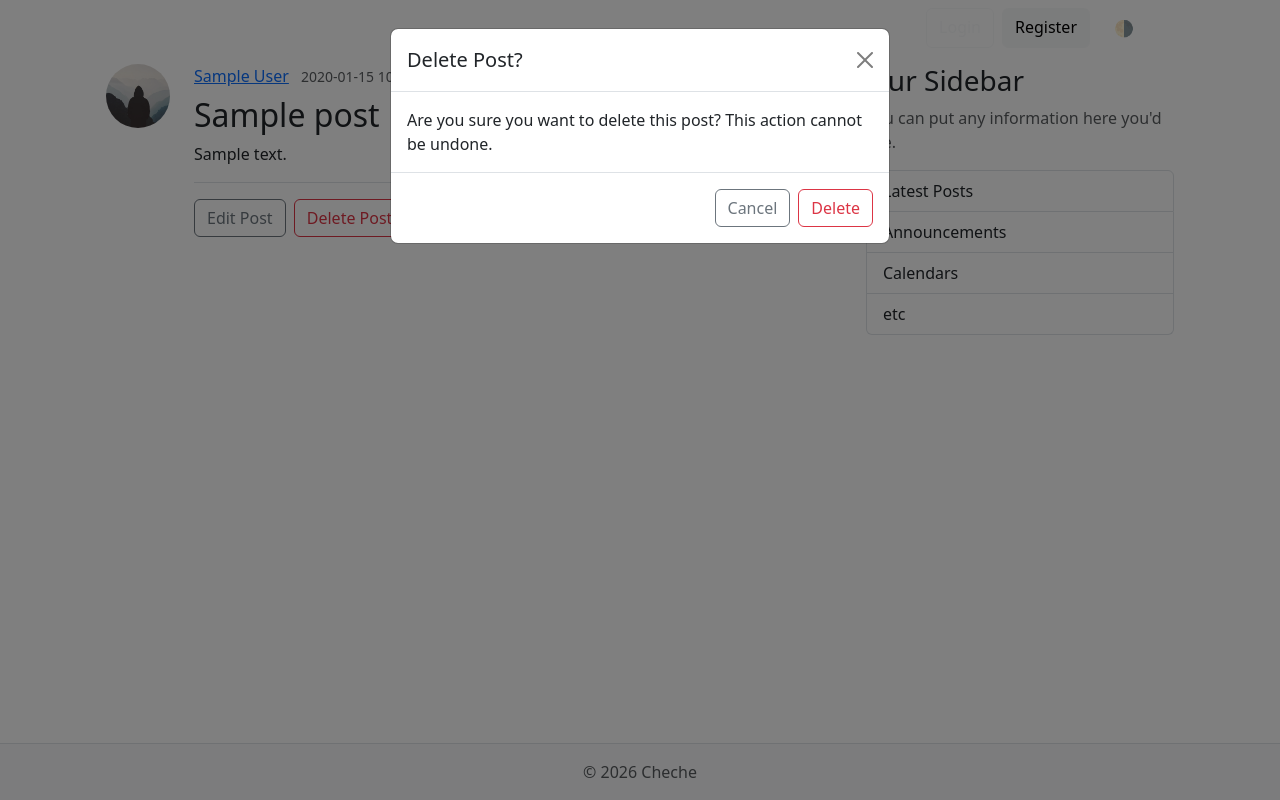
After one commit to Xcheche/fastapi_blog, a FastAPI app: template templates/blog/post_detail.html in a window 1280 px wide, after a click on "Delete Post". The commit adds this page. Run offline with FastAPI, Linux system fonts and the light colour scheme; the template is opened without the code that fills it: most values are stand-ins (such as "Sample title", 1, 10 or a date in 2020).

Commit message:
Chore: Api endpoints and exception handlers Chore: Update README with screenshots and instructions Chore: Add post detail template

```diff
--- a/main.py
+++ b/main.py
@@ -1,10 +1,23 @@
-from fastapi import FastAPI, Request #noqa
+from fastapi import FastAPI, Request, HTTPException, status #noqa
+from fastapi.exceptions import RequestValidationError
+from fastapi.responses import JSONResponse
+from starlette.exceptions import HTTPException as StarletteHTTPException
 #from fastapi.responses import HTMLResponse
 from fastapi.templating import Jinja2Templates
 from fastapi.staticfiles import StaticFiles
+from exception_handlers import register_exception_handlers
+
 
 app = FastAPI()
+# Calling the exception handler rom exception_handlers.py
+register_exception_handlers(app) # <-- this activates your handlers
+
+
+# Mount static files
 app.mount("/static", StaticFiles(directory="static"), name="static")
+
+
+# Set up Jinja2 templates
 templates = Jinja2Templates(directory="templates")
 
 #Some dummy post
@@ -24,7 +37,9 @@ posts: list[dict] = [
 #     return f"<h1>{posts[0]['title']}</h1><p>{posts[0]['content']}</p>"
 @app.get("/", include_in_schema=False)
 
+# Home page (non-API, monolithic style)
 async def home(request: Request):
+    """ Render the home page with posts. """
     title="Home Page"
     context={
         "request": request,
@@ -33,8 +48,45 @@ async def home(request: Request):
     }
     return templates.TemplateResponse(request,"blog/home.html",context)
 
+# Single poist page (non-API, monolithic style)
+@app.get("/posts/{post_id}", include_in_schema=False)
+async def post_detail(request: Request, post_id: int):
+    """ Render a single post detail page. """
+    title="Post Detail"
+    post = None
+    for p in posts:
+        if p.get("id") == post_id:
+            post = p
+            break
+    if not post:
+        raise HTTPException(status_code=status.HTTP_404_NOT_FOUND,
+                            detail=f"Post with id {post_id} not found")
+    context={
+        "request": request,
+        "post": post,
+        "title": title
+    }
+    return templates.TemplateResponse(request,"blog/post_detail.html",context)
 
 
+#------------------------------------------------------Api Endpoints-----------------------------------------------------
+# Get all posts
 @app.get("/api/posts/")
 async def get_posts():
+    """ Return all posts as JSON. """
     return posts
+
+
+# Get a single post by ID
+@app.get("/api/posts/{post_id}")
+def get_post(post_id: int):
+    """
+    Return a single post by ID.
+    Raise 404 if not found.
+    """
+
+    for post in posts:
+        if post.get("id") == post_id:
+            return post
+    raise HTTPException(status_code=status.HTTP_404_NOT_FOUND,
+                        detail=f"Post with id {post_id} not found")
--- /dev/null
+++ b/templates/blog/post_detail.html
@@ -0,0 +1,46 @@
+{% extends "layout.html" %}
+{% block content %}
+<article class="content-section py-3 px-4 mb-4">
+    <div class="d-flex align-items-start gap-4">
+        <img class="rounded-circle article-img flex-shrink-0"
+            src="{{ url_for('static', path='profile_pics/default.jpg') }}" alt="{{ post.author }}'s profile picture"
+            width="64" height="64" loading="lazy">
+        <div class="flex-grow-1">
+            <div class="article-metadata mb-2">
+                <a class="me-2" href="#">{{ post.author }}</a>
+                <small class="text-body-secondary">{{ post.date_posted }}</small>
+            </div>
+            <h2 class="article-title">{{ post.title }}</h2>
+            <p class="article-content">{{ post.content }}</p>
+            <!-- Only show edit/delete options if the user is the author -->
+            <!-- TODO: Add user authentication and authorization -->
+            <div class="post-actions mt-3 pt-3 border-top">
+                <a class="btn btn-outline-secondary me-1" href="#">Edit Post</a>
+                <button type="button" class="btn btn-outline-danger" data-bs-toggle="modal"
+                    data-bs-target="#deleteModal">Delete Post</button>
+            </div>
+            <!-- TODO: Add user authentication and authorization -->
+        </div>
+    </div>
+</article>
+
+<!-- Delete Confirmation Modal -->
+<div class="modal fade" id="deleteModal" tabindex="-1" aria-labelledby="deleteModalLabel" aria-hidden="true">
+    <div class="modal-dialog">
+        <div class="modal-content">
+            <div class="modal-header">
+                <h5 class="modal-title" id="deleteModalLabel">Delete Post?</h5>
+                <button type="button" class="btn-close" data-bs-dismiss="modal" aria-label="Close"></button>
+            </div>
+            <!-- TODO: <form action="#" method="post"> -->
+            <form action="#">
+                <div class="modal-body">Are you sure you want to delete this post? This action cannot be undone.</div>
+                <div class="modal-footer">
+                    <button type="button" class="btn btn-outline-secondary" data-bs-dismiss="modal">Cancel</button>
+                    <button type="submit" class="btn btn-outline-danger">Delete</button>
+                </div>
+            </form>
+        </div>
+    </div>
+</div>
+{% endblock content %}
```
Also changed, not shown: exception_handlers.py (added, +57 -0 lines), templates/blog/home.html (+5 -7 lines), templates/error.html (added, +9 -0 lines), README.md, static/readme/Screenshot from 2026-01-12 21-06-07.png (added), static/readme/Screenshot from 2026-01-21 15-55-05.png (added).
